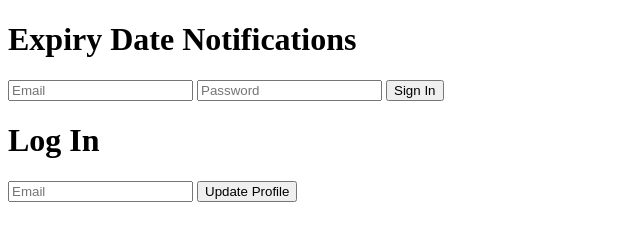
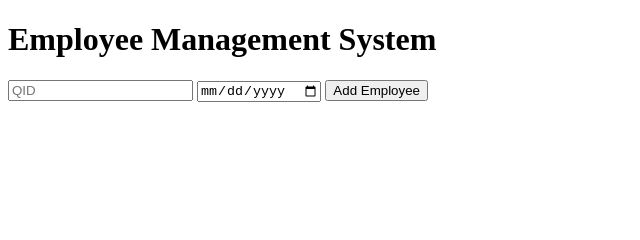
Before and after one commit to kuttydevil/root, a plain HTML site: page index.html in a window 1280 px wide. Shown: the whole page, without its empty margins (0-640 px from the left). Drawn offline with nearby package versions, Linux system fonts and the light colour scheme.

Commit message:
Update index.html

```diff
--- a/index.html
+++ b/index.html
@@ -1,22 +1,19 @@
 <!DOCTYPE html>
 <html>
 <head>
-  <title>Expiry Date Notifications</title>
+  <title>Employee Management System</title>
+  <script src="https://ajax.googleapis.com/ajax/libs/jquery/3.6.0/jquery.min.js"></script>
+  <script src="script.js"></script>
 </head>
 <body>
-  <h1>Expiry Date Notifications</h1>
+  <h1>Employee Management System</h1>
 
-  <form action="/login" method="post">
-    <input type="email" name="email" placeholder="Email">
-    <input type="password" name="password" placeholder="Password">
-    <button type="submit">Sign In</button>
-  </form>
+  <div id="employees"></div>
 
-  <h1>Log In</h1>
-
-  <form action="/update-profile" method="get">
-    <input type="email" name="email" placeholder="Email">
-    <button type="submit">Update Profile</button>
+  <form id="add-employee-form">
+    <input type="text" name="qid" placeholder="QID">
+    <input type="date" name="expiry_date" placeholder="Expiry Date">
+    <button type="submit">Add Employee</button>
   </form>
 </body>
 </html>
```
